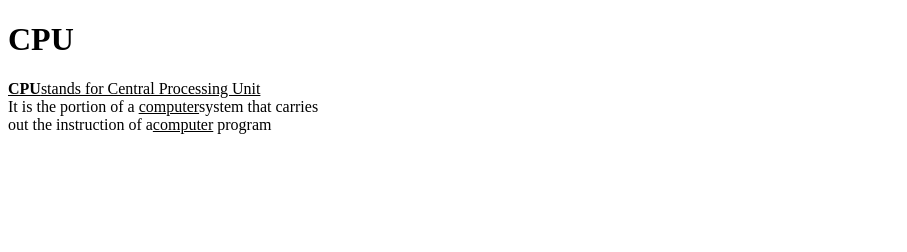
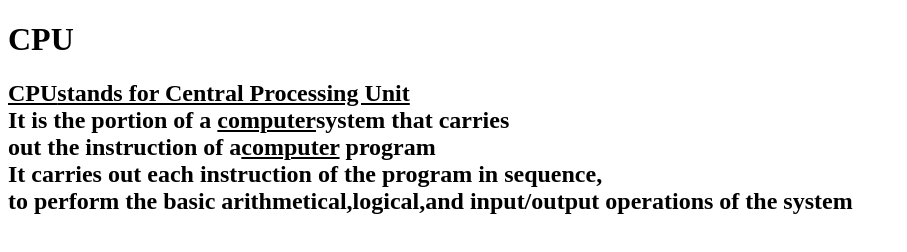
Before and after one commit to iamneo-production/dfcadadaeccdfffebaeceaec, a website: page public/index.html in a window 1280 px wide. Shown: the whole page, without its empty margins (0-907 px from the left). Drawn offline with Linux system fonts and the light colour scheme.

Commit message:
Backup Commit

```diff
--- a/public/index.html
+++ b/public/index.html
@@ -9,8 +9,10 @@
 </head>
 <body>
 <h1>CPU</h1>
-<P><u><b>CPU</b>stands for Central Processing Unit</u><br>
+<h2><u><b>CPU</b>stands for Central Processing Unit</u><br>
 It is the portion of a <u>computer</u>system that carries<br>
-out the instruction of a<u>computer</u> program<br><div class=""></div></P>
+out the instruction of a<u>computer</u> program<br>
+It carries out each instruction of the program in sequence,<br>
+to perform the basic arithmetical,logical,and input/output operations of the system<br> </h2>
 </body>
 </html>
```
